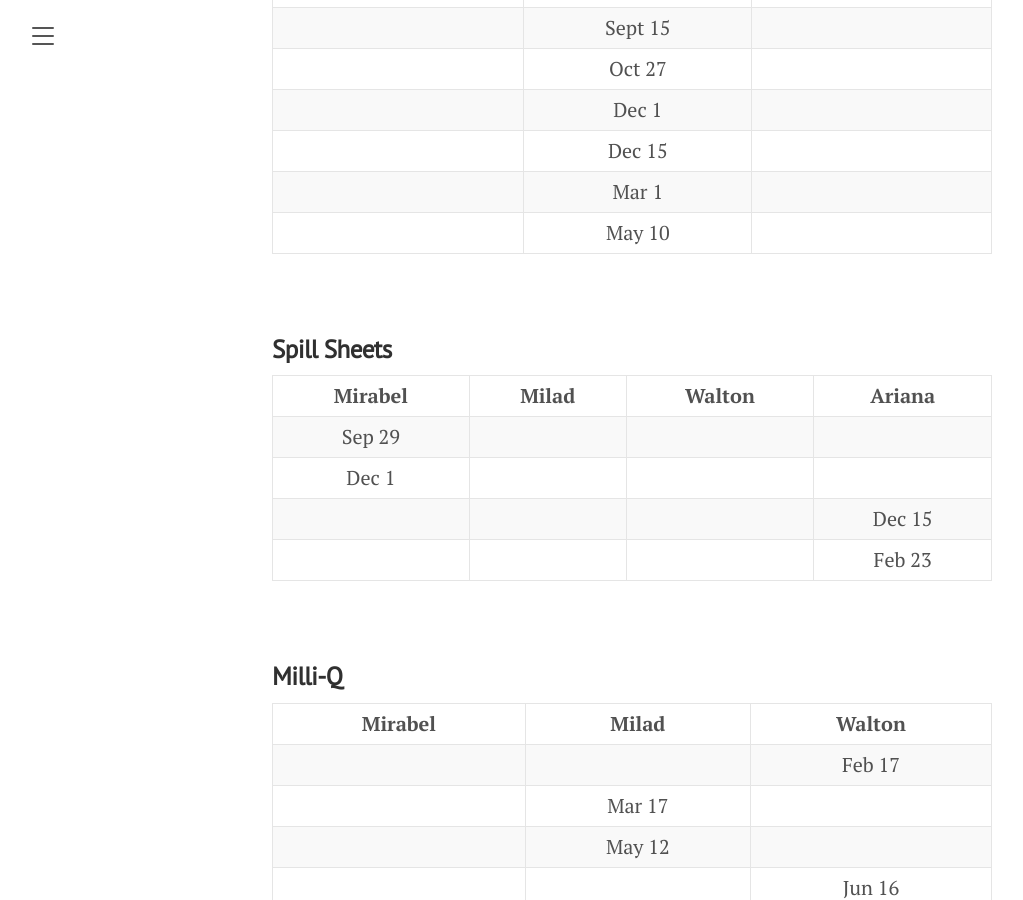
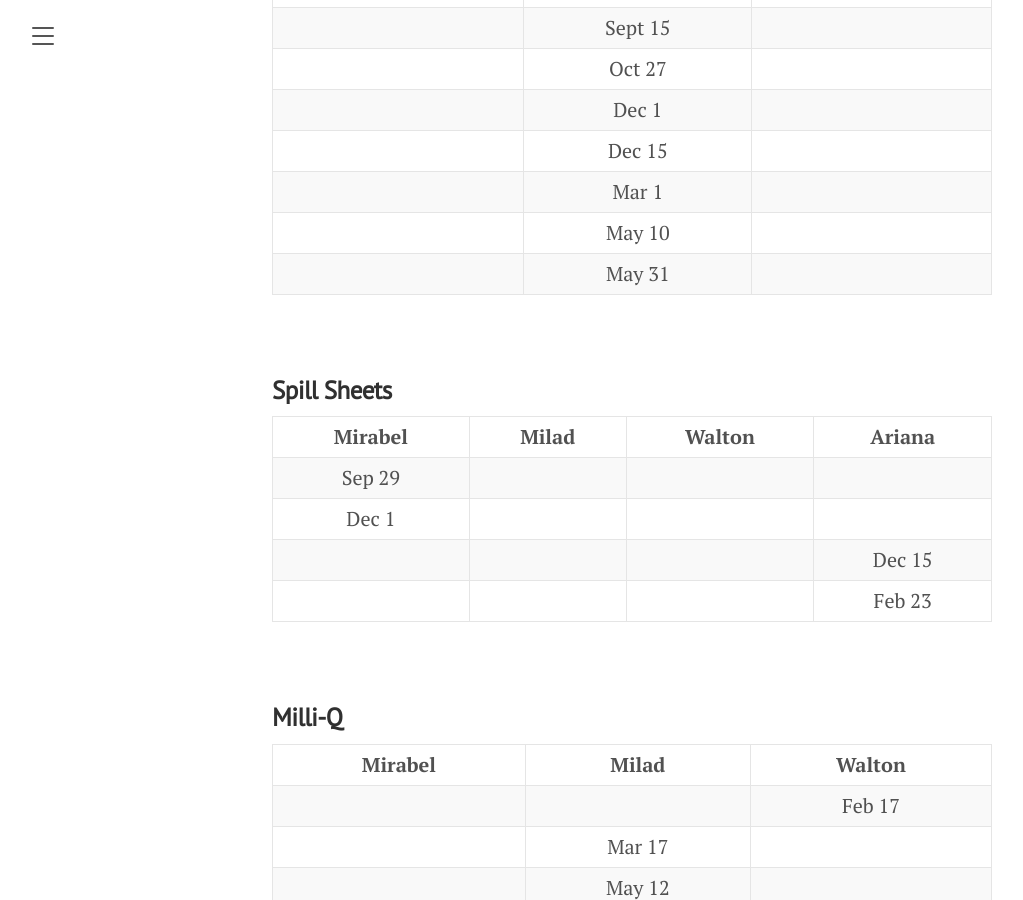
Before and after one commit to horsmanlab/horsmanlab.github.io, a Jekyll site: the page built from duties.md, in a window 1280 px wide and 900 px high, scrolled down 1505 px. Shown: the whole window, without its empty margins (8-1031 px from the left). Built offline with Jekyll 4.4.1, drawn with Linux system fonts in a browser that asks for light colours.

Commit message:
May 31 update

```diff
--- a/duties.md
+++ b/duties.md
@@ -56,6 +56,11 @@ title: Duties
     <tr>
       <td align="center"></td>
       <td align="center">May 10</td>
+      <td align="center"></td>
+    </tr>
+    <tr>
+      <td align="center"></td>
+      <td align="center">May 31</td>
       <td align="center"></td>
     </tr>
     </tbody>
```
Also changed, not shown: protocols.md (+2 -0 lines), 6 other files.
